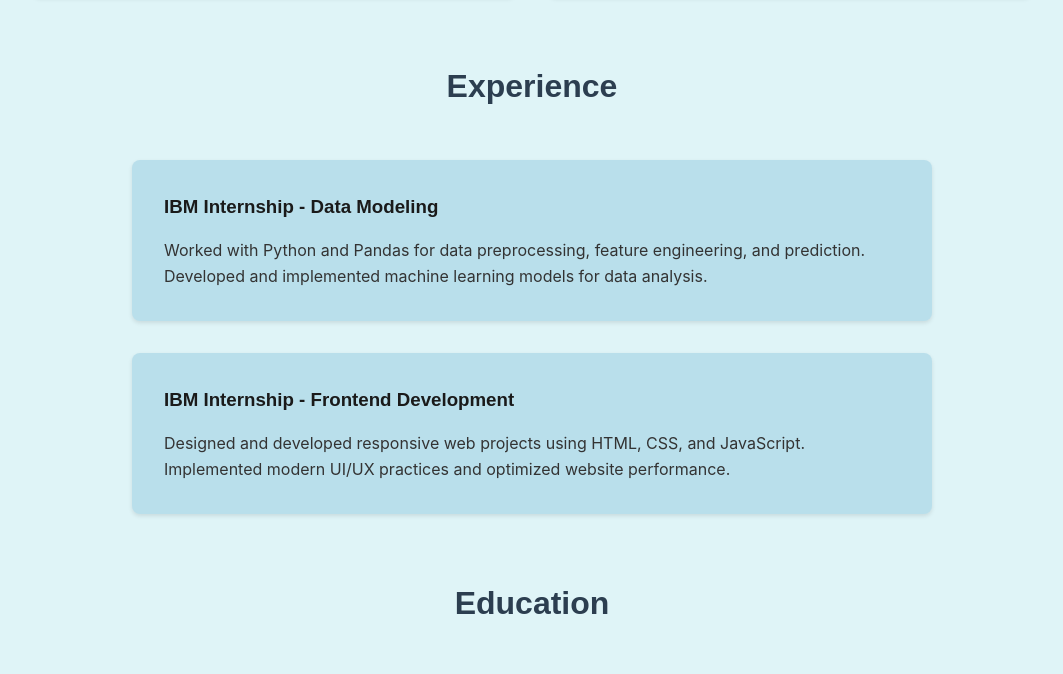
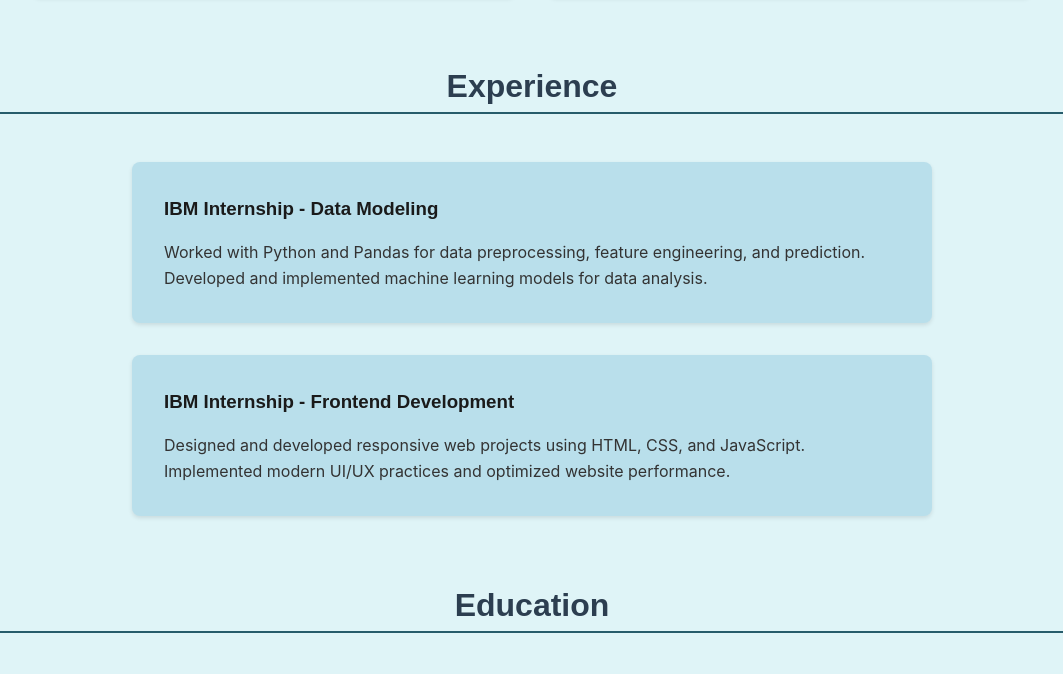
Before and after one commit to dudhwal1802/portfolio, a plain HTML site: page index.html in a window 1280 px wide. Shown: the part 2009-2683 px from the top of the page, without its empty margins (108-1171 px from the left). Drawn offline with Linux system fonts and the light colour scheme.

Commit message:
Update style.css

```diff
--- a/css/style.css
+++ b/css/style.css
@@ -214,6 +214,7 @@ a {
   text-align: center;
   font-size: 2rem;
   margin-bottom: 3rem;
+  border-bottom: 2px solid #175161ec;
 }
 
 .bg-gray {
```
